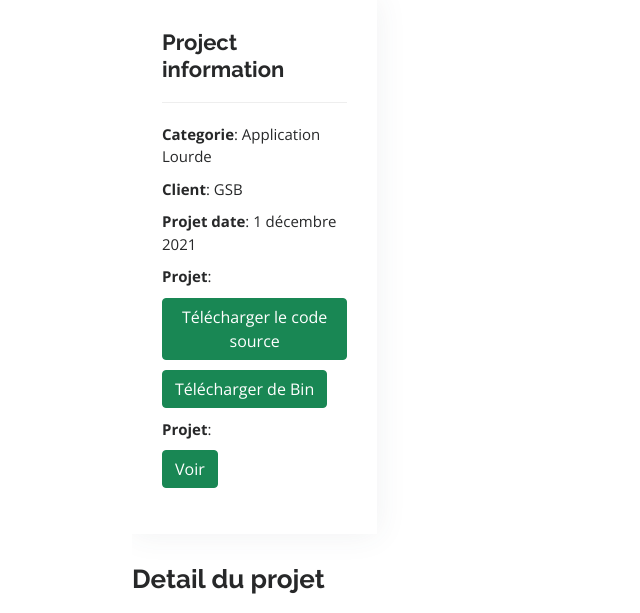
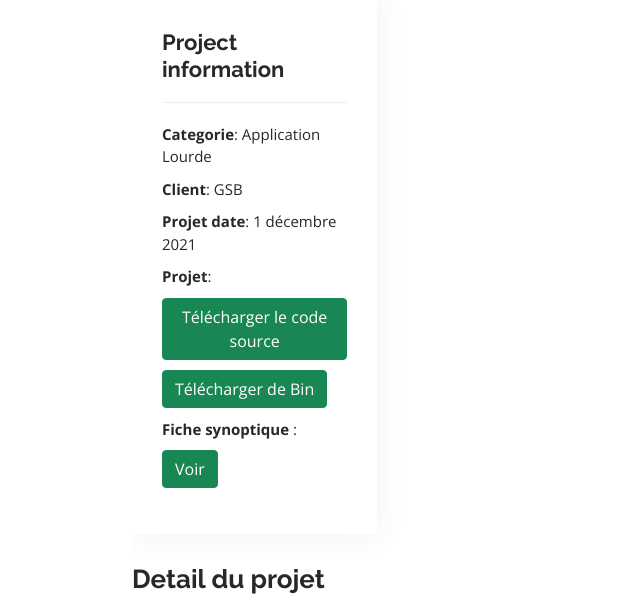
Before and after one commit to izabayoleonce/Porfolio, a PHP site: page /ppe/ppe4.php in a window 1280 px wide. Shown: the part 767-1380 px from the top of the page, without its empty margins (0-640 px from the left). Run offline with PHP 8.4, Linux system fonts and the light colour scheme.

Commit message:
new fs and design

```diff
--- a/acceuil/ppe/ppe4.php
+++ b/acceuil/ppe/ppe4.php
@@ -77,7 +77,7 @@
                 <li><strong>Projet date</strong>: 1 décembre 2021</li>
                 <li><strong>Projet</strong>: <li><a class="btn btn-success" href="./ppe4/Leonce_Izabayo_GSCR_Source_Code.zip" download="Leonce_Izabayo_GSBCR_Source_Code.zip">Télécharger le code source</a></li>
                 <li><a class="btn btn-success" href="./ppe4/Leonce_Izabayo_GSCR_Bin.zip"> Télécharger de Bin </a></li></li>
-                <li><strong>Projet</strong>: <li><a class="btn btn-success" href="../document/PPE4_FicheSynoptique.pdf" >Voir</a></li>
+                <li><strong>Fiche synoptique </strong>: <li><a class="btn btn-success" href="../document/PPE4_FicheSynoptique.pdf" >Voir</a></li>
               </ul>
             </div>
             <div class="portfolio-description">
```
